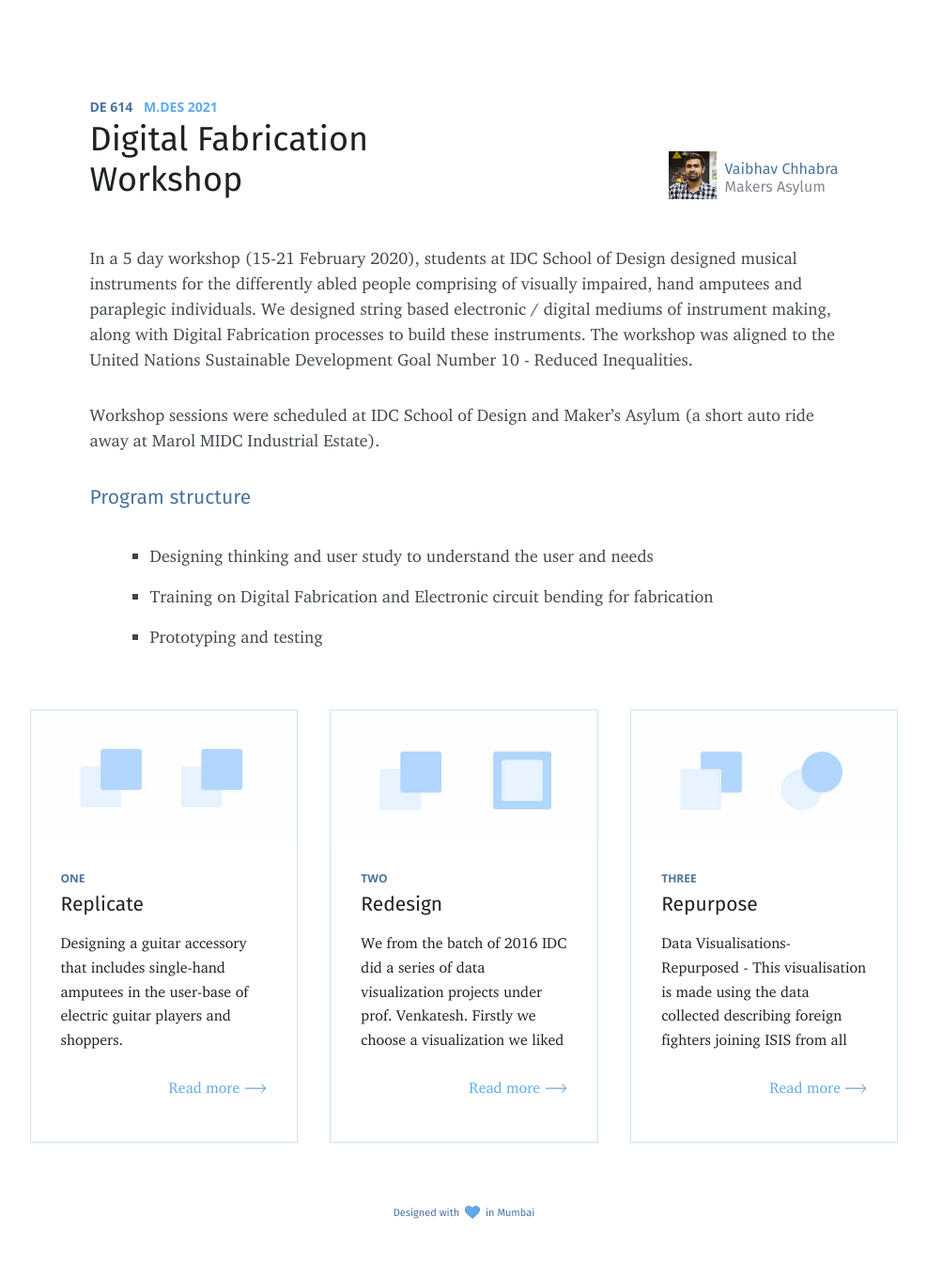
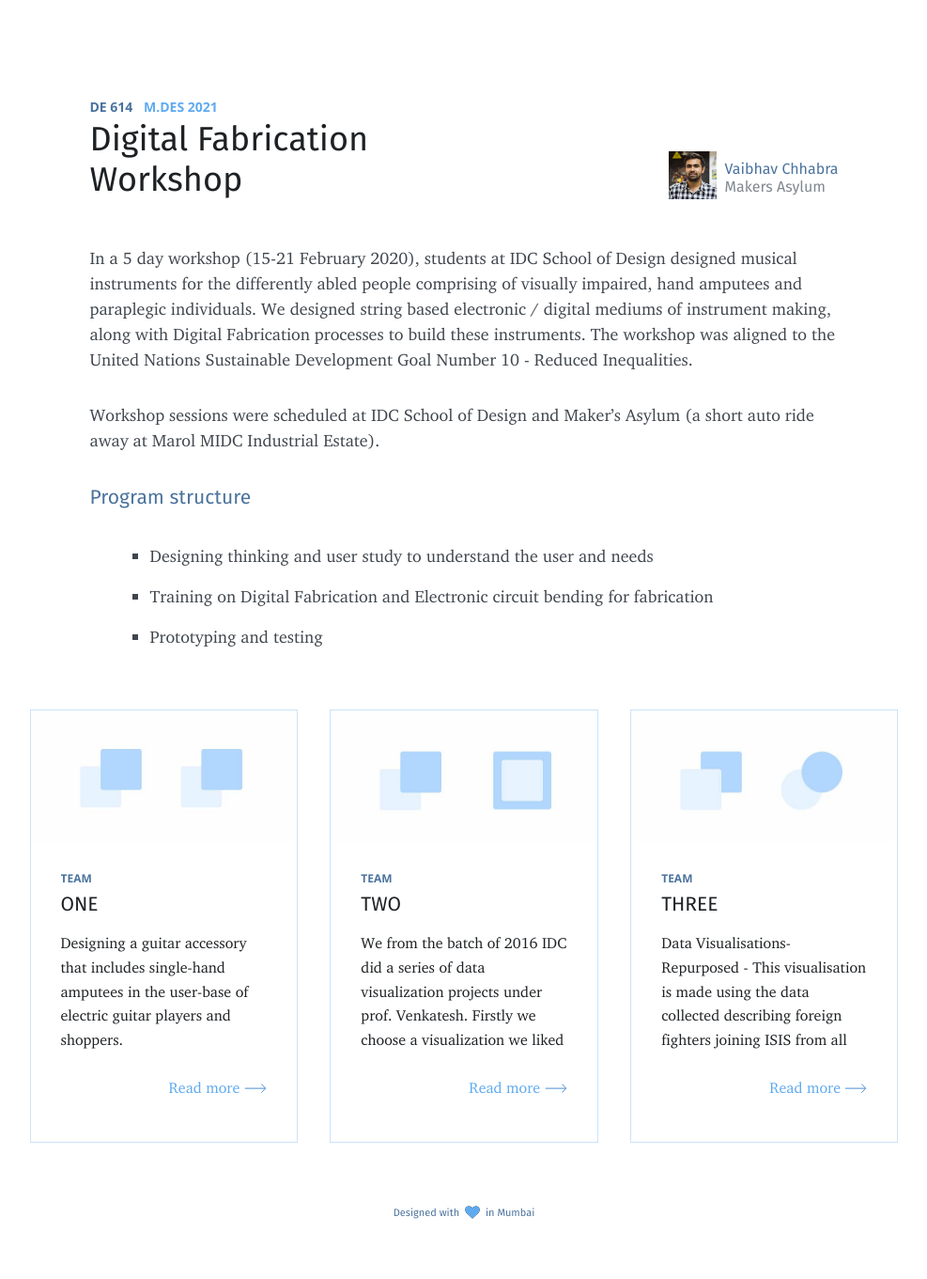
Before and after one commit to amitjenaiitbm/ma-dfworkshop, a Jekyll site: the page built from index.md, in a window 1280 px wide. Shown: the whole page at 94% size, without its empty margins (146-1133 px from the left). Built offline with Jekyll 4.4.1, drawn with Linux system fonts in a browser that asks for light colours; nearby versions of some CDN libraries.

Commit message:
Update home.html

```diff
--- a/_layouts/home.html
+++ b/_layouts/home.html
@@ -35,8 +35,8 @@ layout: default
                     <div class="cover" style="background-image: url('{{site.baseurl}}img/replicate.jpg')"></div>
                     <div class="text">
                             <div class="overflow-box">
-                                    <div class="os">ONE</div>
-                                    <div class="fs">Replicate</div>
+                                    <div class="os">Team</div>
+                                    <div class="fs">ONE</div>
                                     <div class="charter">Designing a guitar accessory that includes single-hand amputees in the user-base of electric guitar players and shoppers.</div>
                             </div>
                     </div>
@@ -69,8 +69,8 @@ layout: default
                     <div class="cover" style="background-image: url('{{site.baseurl}}img/redesign.jpg')"></div>
                     <div class="text">
                             <div class="overflow-box">
-                                    <div class="os">two</div>
-                                    <div class="fs">Redesign</div>
+                                    <div class="os">Team</div>
+                                    <div class="fs">TWO</div>
                                     <div class="charter">We from the batch of 2016 IDC did a series of data visualization projects under prof. Venkatesh. Firstly we choose a visualization we liked and replicated it, followed by redesign and re purpose. Given we had replicated the visualization, we had enough understanding of the data and we redesigned the visualizations in the same medium which the original visualization was in. Here is a compilation of all the redesigns made by us. </div>
                             </div>
                     </div>
@@ -104,8 +104,8 @@ layout: default
                     <div class="cover" style="background-image: url('{{site.baseurl}}img/repurpose.jpg')"></div>
                     <div class="text">
                             <div class="overflow-box">
-                                    <div class="os">Three</div>
-                                    <div class="fs">Repurpose</div>
+                                    <div class="os">Team</div>
+                                    <div class="fs">THREE</div>
                                     <div class="charter">Data Visualisations- Repurposed - This visualisation is made using the data collected describing foreign fighters joining ISIS from all over the world. The visualisation displays related factors which play a role in Islamic people over the world making a decision to leave their countries and join the ISIS cause.experience</div>
                             </div>
                     </div>
```
